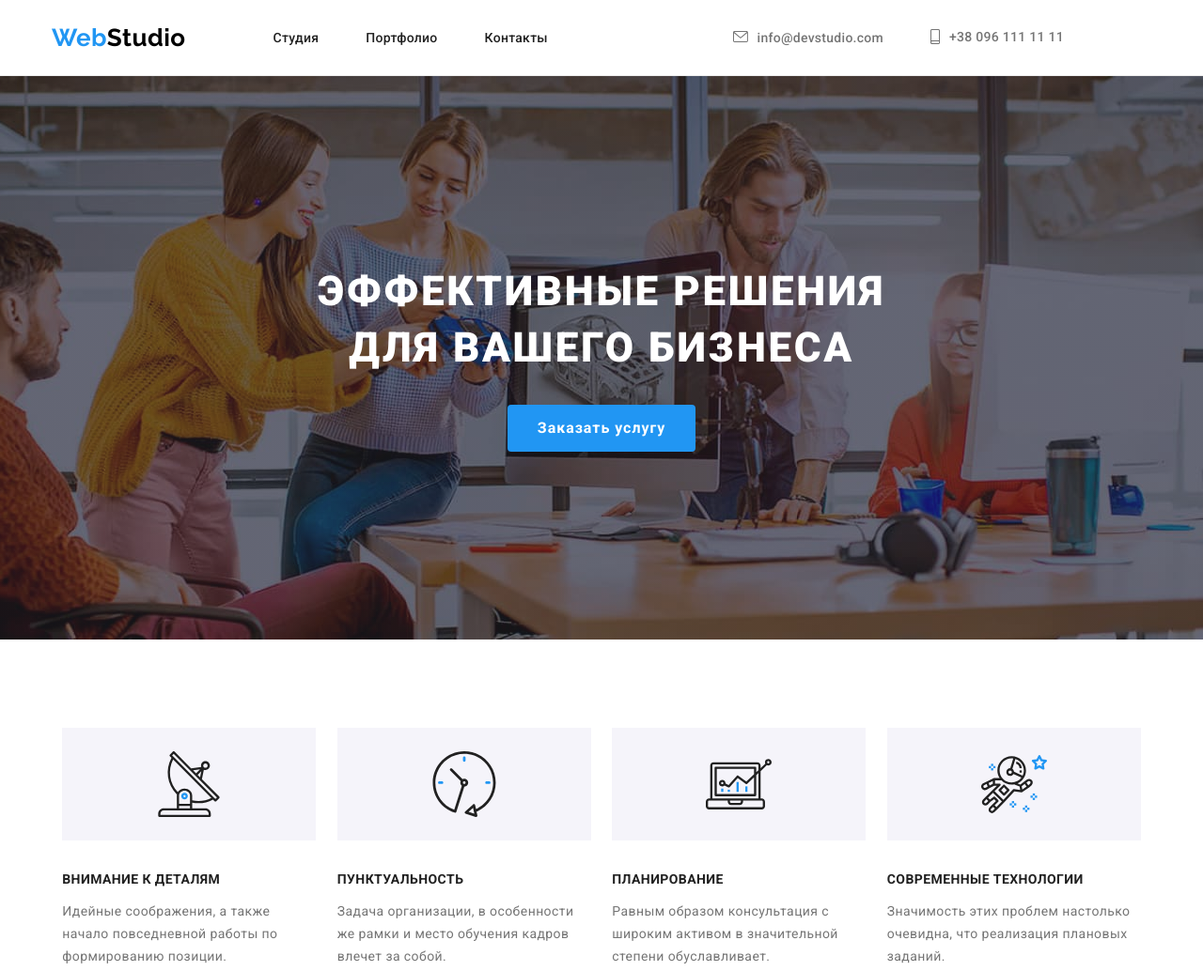
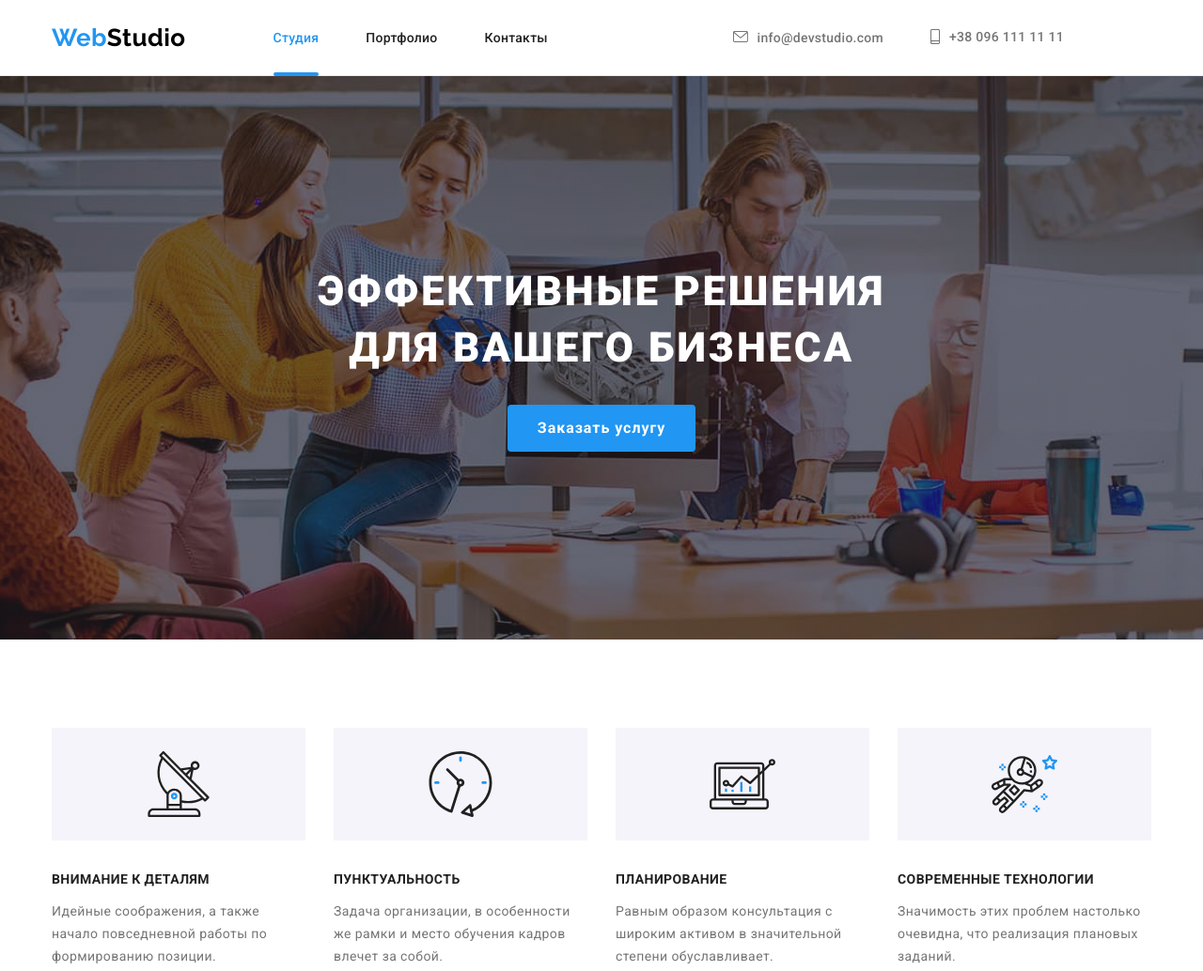
Before and after one commit to Ilnytska/goit-markup-hw-05, a plain HTML site: page index.html in a window 1280 px wide. Shown: the top 1034 px of the page at 94% size. Drawn offline with nearby package versions, Linux system fonts and the light colour scheme.

Commit message:
update css

```diff
--- a/css/style.css
+++ b/css/style.css
@@ -100,25 +100,28 @@ img {
   padding-top: 32px;
   padding-bottom: 32px;
   position: relative;
-  transition: background-color 250ms cubic-bezier(0.4, 0, 0.2, 1);
+  transition: color 250ms cubic-bezier(0.4, 0, 0.2, 1);
   cursor: pointer;
 }
-.main-navigation-list .link::after {
+
+.main-navigation-list .link.current::after {
   position: absolute;
   content: " ";
   border-bottom: 4px solid var(--accent-color);
   border-radius: 2px;
   display: block;
   bottom: -1px;
+  width: 100%;
   transition: width 250ms cubic-bezier(0.4, 0, 0.2, 1);
 }
 .main-navigation-list .link:focus,
-.main-navigation-list .link:hover,
-.main-navigation-list .link:focus::after,
-.main-navigation-list .link:hover::after {
-  width: 80%;
+.main-navigation-list .link:hover {
   color: var(--accent-color);
 }
+.main-navigation-list .link.current {
+  color: var(--accent-color);
+}
+
 .main-navigation-list-contacts {
   display: flex;
   flex-direction: row;
@@ -131,7 +134,7 @@ img {
   text-decoration: none;
   letter-spacing: 0.02em;
   padding-right: 50px;
-  transition: background-color 250ms cubic-bezier(0.4, 0, 0.2, 1);
+  transition: color 250ms cubic-bezier(0.4, 0, 0.2, 1);
 }
 .icon-envelope {
   margin-right: 10px;
@@ -149,7 +152,7 @@ img {
   text-decoration: none;
   letter-spacing: 0.02em;
   display: flex;
-  transition: background-color 250ms cubic-bezier(0.4, 0, 0.2, 1);
+  transition: color 250ms cubic-bezier(0.4, 0, 0.2, 1);
 }
 .icon-smartphone {
   margin-right: 10px;
@@ -229,7 +232,7 @@ img {
   display: flex;
   align-items: center;
   flex-direction: row;
-  justify-content: space-around;
+  justify-content: space-between;
 }
 .list-features > .item::before {
   display: block;
@@ -412,9 +415,8 @@ img {
   border-radius: 4px;
   background-color: var(--primary-background-color);
   cursor: pointer;
-  transition: background-color 250ms cubic-bezier(0.4, 0, 0.2, 1),
-    border 250ms cubic-bezier(0.4, 0, 0.2, 1),
-    fill 250ms cubic-bezier(0.4, 0, 0.2, 1);
+  transition: border-color 250ms cubic-bezier(0.4, 0, 0.2, 1),
+    color 250ms cubic-bezier(0.4, 0, 0.2, 1);
 }
 .company-logo:hover,
 .company-logo:focus {
--- a/index.html
+++ b/index.html
@@ -30,7 +30,7 @@
               ><span class="logo-span">Web</span>Studio</a
             >
             <ul class="main-navigation-list">
-              <li><a class="link" href="">Студия</a></li>
+              <li><a class="link current" href="">Студия</a></li>
               <li>
                 <a class="link" href="./portfolio.html">Портфолио</a>
               </li>
```
Also changed, not shown: portfolio.html (+1 -1 lines).
